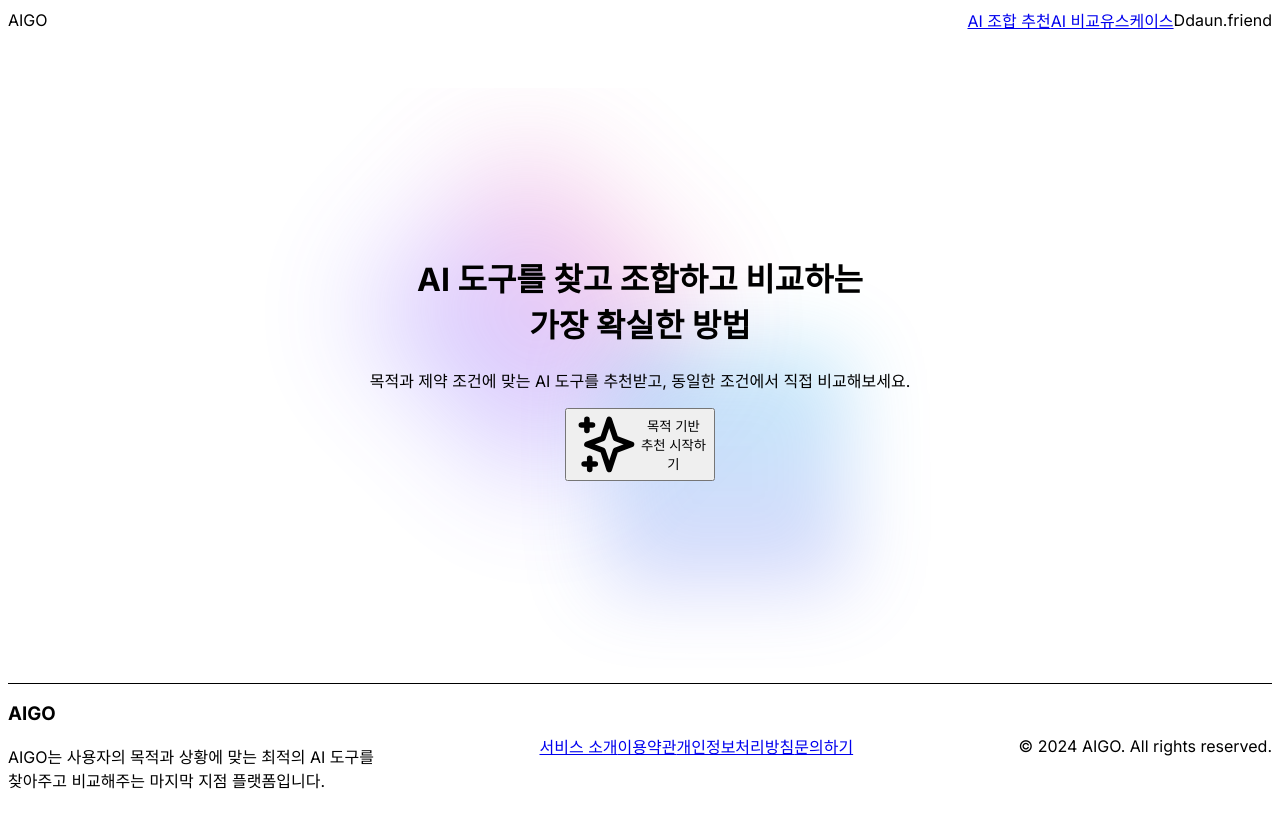
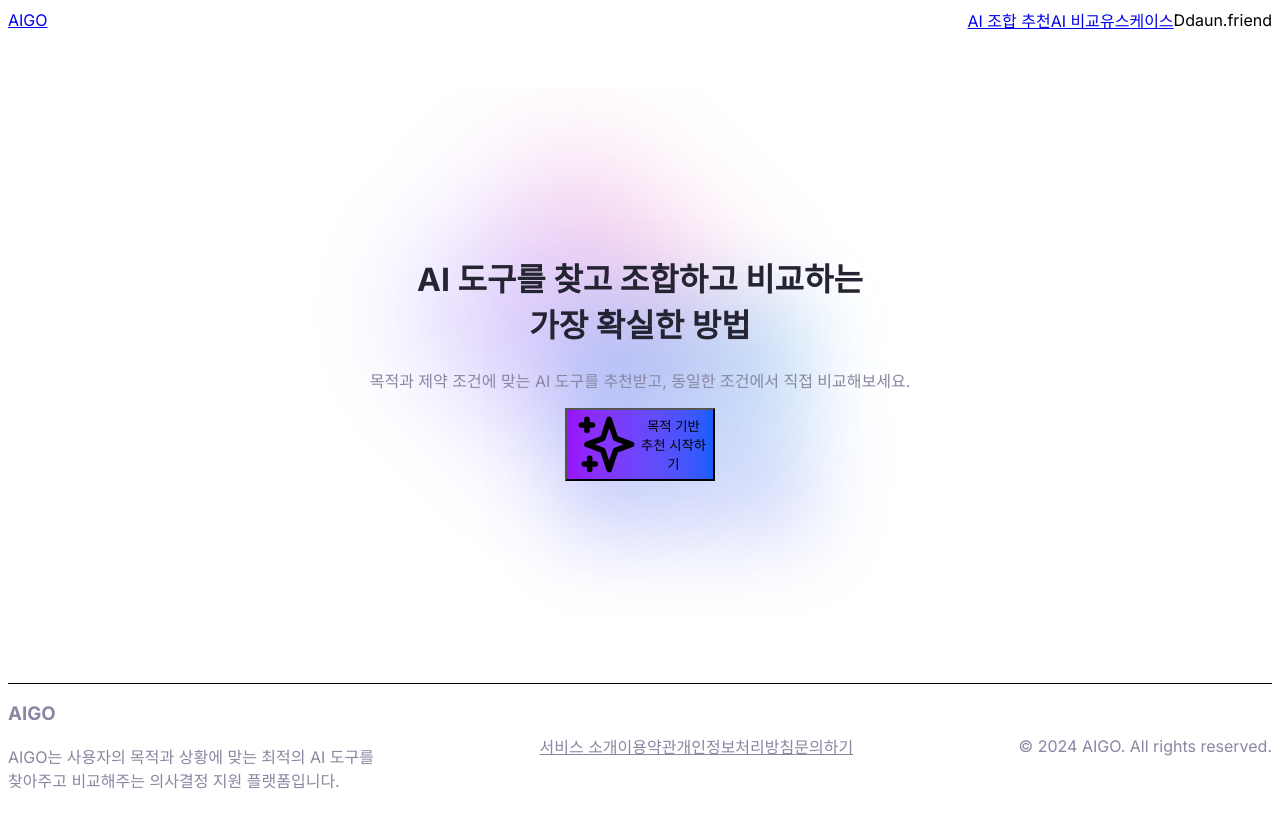
Before and after one commit to pain22value/abti, a Next.js app: page / in a window 1280 px wide. Built offline with nearby package versions, Linux system fonts and the light colour scheme.

Commit message:
[layout] Deatail 작업 완료

```diff
--- a/components/common/Footer.tsx
+++ b/components/common/Footer.tsx
@@ -5,32 +5,32 @@ export default function Footer() {
         <div className="flex justify-between items-center">
           {/* 왼쪽: 로고 및 설명 */}
           <div className="max-w-md">
-            <h3 className="text-xl font-bold text-gray-400 mb-2">AIGO</h3>
-            <p className="text-sm text-gray-500 leading-relaxed">
+            <h3 className="text-xl font-bold text-[#8987A1] mb-2">AIGO</h3>
+            <p className="text-sm text-[#8987A1] leading-relaxed">
               AIGO는 사용자의 목적과 상황에 맞는 최적의 AI 도구를<br />
-              찾아주고 비교해주는 마지막 지점 플랫폼입니다.
+              찾아주고 비교해주는 의사결정 지원 플랫폼입니다.
             </p>
           </div>
 
           {/* 중간: 링크들 */}
           <div className="flex gap-8">
-            <a href="#" className="text-sm text-gray-600 hover:text-gray-900 transition-colors">
+            <a href="#" className="text-sm text-[#8987A1] hover:text-gray-900 transition-colors">
               서비스 소개
             </a>
-            <a href="#" className="text-sm text-gray-600 hover:text-gray-900 transition-colors">
+            <a href="#" className="text-sm text-[#8987A1] hover:text-gray-900 transition-colors">
               이용약관
             </a>
-            <a href="#" className="text-sm text-gray-600 hover:text-gray-900 transition-colors">
+            <a href="#" className="text-sm text-[#8987A1] hover:text-gray-900 transition-colors">
               개인정보처리방침
             </a>
-            <a href="#" className="text-sm text-gray-600 hover:text-gray-900 transition-colors">
+            <a href="#" className="text-sm text-[#8987A1] hover:text-gray-900 transition-colors">
               문의하기
             </a>
           </div>
 
           {/* 오른쪽: 저작권 */}
           <div>
-            <p className="text-xs text-gray-400">
+            <p className="text-xs text-[#8987A1]">
               © 2024 AIGO. All rights reserved.
             </p>
           </div>
--- a/components/common/Header.tsx
+++ b/components/common/Header.tsx
@@ -1,12 +1,14 @@
+import Link from 'next/link';
+
 export default function Header() {
   return (
     <header className="relative z-20 w-full bg-white/80 backdrop-blur-sm">
       <div className="max-w-screen-3xl mx-auto px-24 py-4">
         <div className="flex items-center justify-between">
           {/* 로고 */}
-          <div className="text-2xl font-bold text-gray-900">
+          <Link href="/" className="text-2xl font-bold text-gray-900 cursor-pointer hover:opacity-80 transition-opacity">
             AIGO
-          </div>
+          </Link>
 
           {/* 네비게이션 */}
           <nav className="flex items-center gap-8">
--- a/components/home/BackgroundGradients.tsx
+++ b/components/home/BackgroundGradients.tsx
@@ -2,7 +2,7 @@ export default function BackgroundGradients() {
   return (
     <>
       {/* 왼쪽 위 그라디언트 - 피그마 원본 */}
-      <div className="absolute top-[10%] left-[18%] pointer-events-none">
+      <div className="absolute top-[10%] left-[22%] pointer-events-none">
         <svg width="596" height="525" viewBox="0 0 596 525" fill="none" xmlns="http://www.w3.org/2000/svg">
           <g opacity="0.3" filter="url(#filter0_f_204_947)">
             <rect width="258.917" height="243.529" transform="translate(306.651 404.711) rotate(-136.128)" fill="url(#paint0_linear_204_947)"/>
@@ -23,7 +23,7 @@ export default function BackgroundGradients() {
       </div>
 
       {/* 오른쪽 아래 그라디언트 - 피그마 원본 */}
-      <div className="absolute bottom-[17%] right-[23%] pointer-events-none">
+      <div className="absolute bottom-[23%] right-[26%] pointer-events-none">
         <svg width="510" height="400" viewBox="0 0 510 498" fill="none" xmlns="http://www.w3.org/2000/svg">
           <g opacity="0.25" filter="url(#filter0_f_204_962)">
             <rect width="307.282" height="297.558" transform="translate(409.671 397.548) rotate(179.538)" fill="url(#paint0_linear_204_962)"/>
--- a/components/home/HeroSection.tsx
+++ b/components/home/HeroSection.tsx
@@ -1,16 +1,26 @@
 export default function HeroSection() {
   return (
     <div className="text-center max-w-4xl mx-auto">
-      <h1 className="text-5xl md:text-6xl font-bold text-gray-900 mb-6 leading-tight">
+      <h1 className="text-5xl md:text-5xl font-bold text-[#252432] mb-6 leading-tight">
         AI 도구를 찾고 조합하고 비교하는<br />
         가장 확실한 방법
       </h1>
-      <p className="text-lg text-gray-600 mb-12">
+      <p className="text-lg text-[#8987A1] mb-12">
         목적과 제약 조건에 맞는 AI 도구를 추천받고, 동일한 조건에서 직접 비교해보세요.
       </p>
-      <button className="inline-flex items-center gap-2 bg-indigo-600 hover:bg-indigo-700 text-white px-8 py-4 rounded-lg text-lg font-semibold transition-all shadow-lg hover:shadow-xl">
-        <svg className="w-5 h-5" fill="none" stroke="currentColor" viewBox="0 0 24 24">
-          <path strokeLinecap="round" strokeLinejoin="round" strokeWidth={2} d="M5 3v4M3 5h4M6 17v4m-2-2h4m5-16l2.286 6.857L21 12l-5.714 2.143L13 21l-2.286-6.857L5 12l5.714-2.143L13 3z" />
+      <button className="inline-flex items-center gap-2 bg-gradient-to-r from-[#9810FA] to-[#155DFC] hover:opacity-90 text-white px-8 py-4 rounded-lg text-lg transition-all shadow-lg hover:shadow-xl">
+        <svg
+          className="w-5 h-5"
+          fill="none"
+          stroke="currentColor"
+          viewBox="0 0 24 24"
+        >
+          <path
+            strokeLinecap="round"
+            strokeLinejoin="round"
+            strokeWidth={2}
+            d="M5 3v4M3 5h4M6 17v4m-2-2h4m5-16l2.286 6.857L21 12l-5.714 2.143L13 21l-2.286-6.857L5 12l5.714-2.143L13 3z"
+          />
         </svg>
         목적 기반 추천 시작하기
       </button>
```
